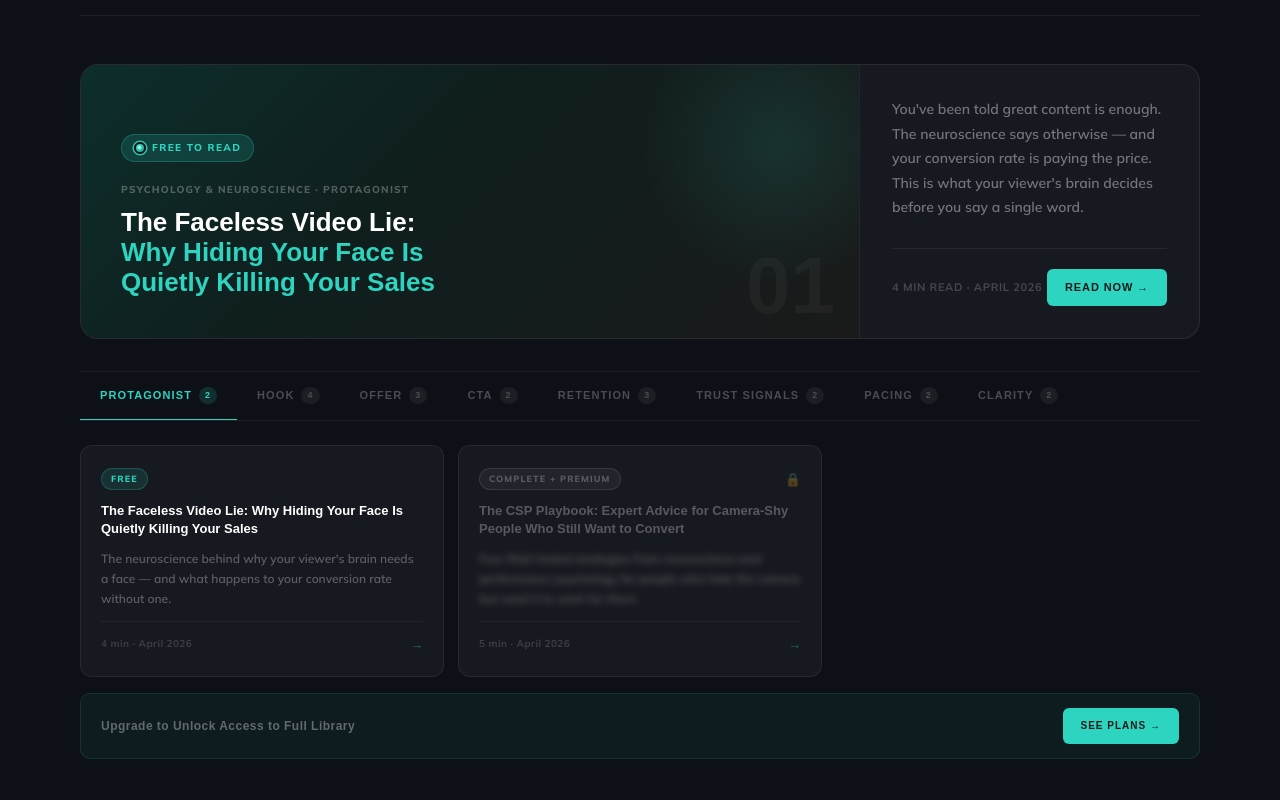
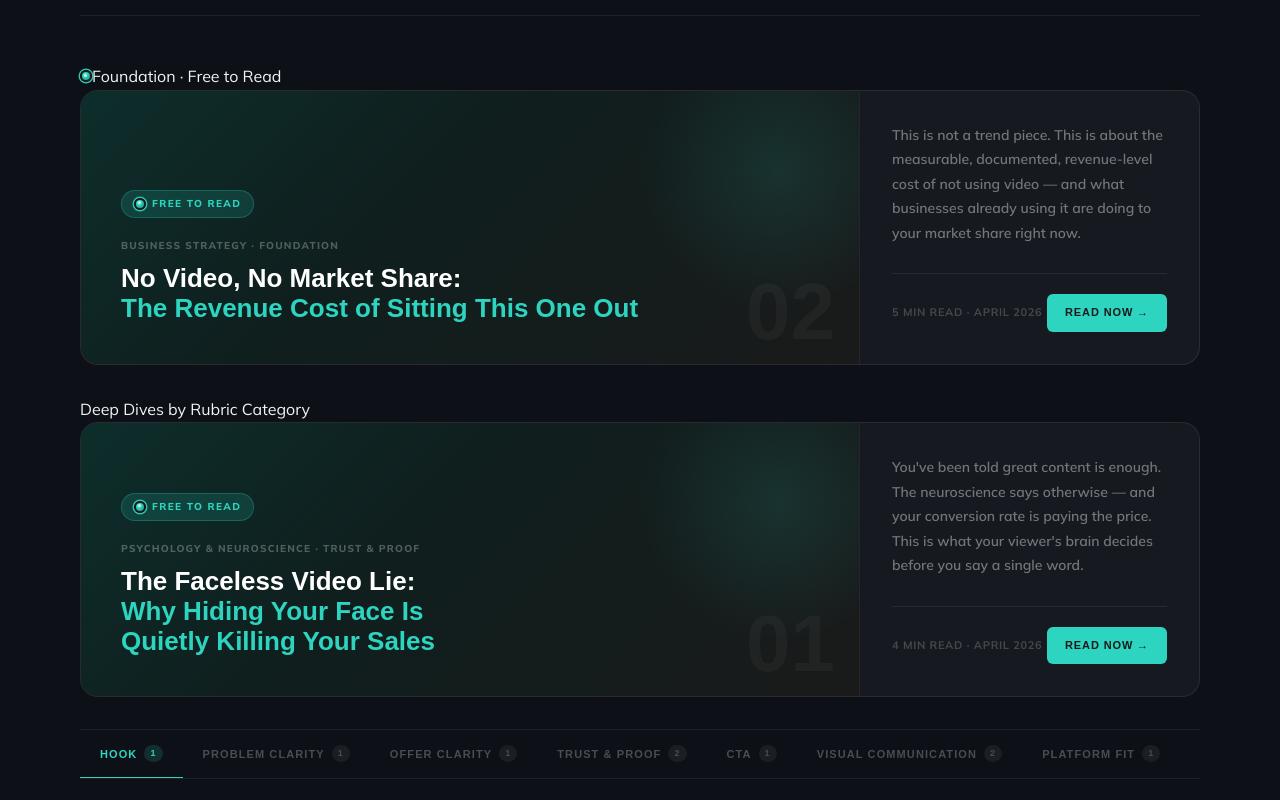
Before and after one commit to JsnMLP/vid-converts, a Next.js app: page / in a window 1280 px wide. Shown: the part 1980-2780 px from the top of the page. Built offline with nearby package versions, Linux system fonts and the light colour scheme; no server answers; a web font is replaced by a local one.

Commit message:
Foundation zone + correct 8 rubric tabs

```diff
--- a/src/app/page.tsx
+++ b/src/app/page.tsx
@@ -11,7 +11,7 @@ import { User } from '@supabase/supabase-js'
 export default function Home() {
   const [user, setUser] = useState<User | null>(null)
   const [showAuth, setShowAuth] = useState(false)
-  const [activeTab, setActiveTab] = useState('protagonist')
+  const [activeTab, setActiveTab] = useState('hook')
   const supabase = createClient()
 
   useEffect(() => {
@@ -23,157 +23,100 @@ export default function Home() {
   }, [])
 
   const tabs = [
-    { id: 'protagonist', label: 'Protagonist', count: 2 },
-    { id: 'hook', label: 'Hook', count: 4 },
-    { id: 'offer', label: 'Offer', count: 3 },
-    { id: 'cta', label: 'CTA', count: 2 },
-    { id: 'retention', label: 'Retention', count: 3 },
-    { id: 'trust', label: 'Trust Signals', count: 2 },
-    { id: 'pacing', label: 'Pacing', count: 2 },
-    { id: 'clarity', label: 'Clarity', count: 2 },
+    { id: 'hook', label: 'Hook', count: 1 },
+    { id: 'problem_clarity', label: 'Problem Clarity', count: 1 },
+    { id: 'offer_clarity', label: 'Offer Clarity', count: 1 },
+    { id: 'trust_proof', label: 'Trust & Proof', count: 2 },
+    { id: 'cta', label: 'CTA', count: 1 },
+    { id: 'visual_communication', label: 'Visual Communication', count: 2 },
+    { id: 'platform_fit', label: 'Platform Fit', count: 1 },
+    { id: 'measurement_readiness', label: 'Measurement Readiness', count: 1 },
   ]
 
-  const tabCards: Record<string, Array<{
+  type TabCard = {
     slug?: string
     title: string
     excerpt: string
     meta: string
     free: boolean
-  }>> = {
-    protagonist: [
+  }
+
+  const tabCards: Record<string, TabCard[]> = {
+    hook: [
       {
-        slug: 'faceless-video-lie',
-        title: 'The Faceless Video Lie: Why Hiding Your Face Is Quietly Killing Your Sales',
+        title: "The 3-Second Decision: What Neuroscience Says About Hooks That Stop the Scroll",
+        excerpt: "Your viewer's brain makes a stay-or-leave decision in under 400ms. Here's what it's scanning for.",
+        meta: "Coming soon",
+        free: false,
+      },
+    ],
+    problem_clarity: [
+      {
+        title: "The Pain Precision Framework: How to Name Your Viewer's Problem So Clearly They Feel Seen",
+        excerpt: "Vague pain statements get ignored. Specific ones stop the scroll. Here's how to articulate your viewer's problem better than they can.",
+        meta: "Coming soon",
+        free: false,
+      },
+    ],
+    offer_clarity: [
+      {
+        title: "Why Your Offer Lands Flat on Video — And the One Reframe That Fixes It",
+        excerpt: "The problem is not your offer. It is the sequence your brain presents it in. One structural shift changes everything.",
+        meta: "Coming soon",
+        free: false,
+      },
+    ],
+    trust_proof: [
+      {
+        slug: "faceless-video-lie",
+        title: "The Faceless Video Lie: Why Hiding Your Face Is Quietly Killing Your Sales",
         excerpt: "The neuroscience behind why your viewer's brain needs a face — and what happens to your conversion rate without one.",
-        meta: '4 min · April 2026',
+        meta: "4 min · April 2026",
         free: true,
       },
       {
-        title: 'The CSP Playbook: Expert Advice for Camera-Shy People Who Still Want to Convert',
-        excerpt: 'Four field-tested strategies from neuroscience and performance psychology for people who hate the camera but need it to work for them.',
-        meta: '5 min · April 2026',
-        free: false,
-      },
-    ],
-    hook: [
-      {
-        title: "The 3-Second Decision: What Neuroscience Says About Hooks That Stop the Scroll",
-        excerpt: "Your viewer's brain makes a stay-or-leave decision in under 400ms. Here's what it's scanning for and how to give it every time.",
-        meta: '5 min · Coming soon',
-        free: true,
-      },
-      {
-        title: 'Pattern Interrupts: The Attention Science Behind Hooks That Work at Scale',
-        excerpt: 'Why your brain is wired to ignore everything familiar — and the four interrupt types that force attention even in the most distracted feeds.',
-        meta: '5 min · Coming soon',
-        free: false,
-      },
-      {
-        title: "The Question Hook Formula: How to Open With Something Your Viewer Can't Ignore",
-        excerpt: "Questions trigger a neurological compulsion to answer. Here's the structure that creates an open loop your viewer must close.",
-        meta: '4 min · Coming soon',
-        free: false,
-      },
-      {
-        title: 'Hook Testing Framework: How to Know Which Opening Wins Before You Post',
-        excerpt: 'A systematic approach to A/B testing hooks with the exact metrics to watch and the decision threshold that tells you when you have a winner.',
-        meta: '6 min · Coming soon',
-        free: false,
-      },
-    ],
-    offer: [
-      {
-        title: 'Why Your Offer Lands Flat on Video — And the One Reframe That Fixes It',
-        excerpt: "The problem isn't your offer. It's the sequence your brain presents it in. One structural shift changes everything about how it lands.",
-        meta: '5 min · Coming soon',
-        free: false,
-      },
-      {
-        title: 'The Specificity Principle: Why Vague Offers Get Ignored and Precise Ones Convert',
-        excerpt: "Concrete specifics outperform generic claims in every conversion study ever run. Here's the mechanism and how to apply it to your offer.",
-        meta: '4 min · Coming soon',
-        free: false,
-      },
-      {
-        title: 'Anchoring and Framing: The Psychology of How Price Perception Works on Video',
-        excerpt: 'What you say before you name a price changes how the brain processes that number. This is the anchoring science — used ethically.',
-        meta: '6 min · Coming soon',
+        title: "Social Proof on Video: The Hierarchy That Makes Testimonials Actually Convert",
+        excerpt: "Not all social proof is equal. Here's the credibility hierarchy that makes viewers believe what they're seeing.",
+        meta: "Coming soon",
         free: false,
       },
     ],
     cta: [
       {
-        title: 'The CTA Science: Why Most Calls to Action Fail and How to Write One That Converts',
-        excerpt: 'The exact structure of a CTA that triggers action — and the common mistakes that make viewers scroll past without clicking.',
-        meta: '5 min · Coming soon',
+        title: "The CTA Science: Why Most Calls to Action Fail and How to Write One That Converts",
+        excerpt: "The exact structure of a CTA that triggers action — and the common mistakes that make viewers scroll past.",
+        meta: "Coming soon",
+        free: false,
+      },
+    ],
+    visual_communication: [
+      {
+        slug: "csp-playbook",
+        title: "The CSP Playbook: Expert Advice for Camera-Shy People Who Still Want to Convert",
+        excerpt: "Four field-tested strategies from neuroscience and performance psychology for people who hate the camera.",
+        meta: "5 min · April 2026",
         free: false,
       },
       {
-        title: "Urgency Without Manipulation: How to Create Real Scarcity Your Viewer Actually Believes",
-        excerpt: "Fake urgency destroys trust. Real urgency converts. Here's the difference — and how to build it authentically into every video.",
-        meta: '5 min · Coming soon',
+        title: "Frame, Light, Distance: The Camera Setup That Makes You Look Confident Before You Feel It",
+        excerpt: "Your environment is working for you or against you. Here is the exact setup that removes anxiety signals.",
+        meta: "Coming soon",
         free: false,
       },
     ],
-    retention: [
+    platform_fit: [
       {
-        title: 'The Retention Loop: How to Keep Viewers Watching Past the First 30 Seconds',
-        excerpt: "Most viewers leave in the first half-minute. Here's the neurological mechanism behind retention — and how to engineer it deliberately.",
-        meta: '5 min · Coming soon',
-        free: false,
-      },
-      {
-        title: 'Pattern and Payoff: The Narrative Structure That Makes Videos Impossible to Leave',
-        excerpt: "The brain is wired to complete open loops. Here's how to use that compulsion to hold attention from open to close.",
-        meta: '4 min · Coming soon',
-        free: false,
-      },
-      {
-        title: "Re-engagement Moments: Where to Place Value Spikes to Recover Dropping Attention",
-        excerpt: "Attention is not linear. It peaks, drops, and recovers. Here's how to engineer the recovery moments that save your watch time.",
-        meta: '6 min · Coming soon',
+        title: "Wrong Platform, Wrong Format: Why Great Videos Fail Before Anyone Watches Them",
+        excerpt: "The best video in the world underperforms on the wrong platform. Here's how to match format to where your audience lives.",
+        meta: "Coming soon",
         free: false,
       },
     ],
-    trust: [
+    measurement_readiness: [
       {
-        title: 'Social Proof on Video: The Hierarchy That Makes Testimonials Actually Convert',
-        excerpt: "Not all social proof is equal. Here's the credibility hierarchy that makes viewers believe what they're seeing — and act on it.",
-        meta: '5 min · Coming soon',
-        free: false,
-      },
-      {
-        title: "Authority Signals: The Non-Verbal Cues That Establish Expertise Before You Say a Word",
-        excerpt: "Your viewer's brain assigns authority in the first seconds — before your content lands. Here's what it's reading and how to control it.",
-        meta: '5 min · Coming soon',
-        free: false,
-      },
-    ],
-    pacing: [
-      {
-        title: 'The Rhythm of Persuasion: How Pacing Controls Emotional Response on Video',
-        excerpt: "Pacing is not editing speed. It's emotional sequencing. Here's how to control the rhythm that moves viewers toward a decision.",
-        meta: '5 min · Coming soon',
-        free: false,
-      },
-      {
-        title: 'Dead Air and Dead Weight: Editing for Energy Without Losing Authenticity',
-        excerpt: 'The cuts that drain energy versus the cuts that build it. A practical guide to pacing that converts without feeling manufactured.',
-        meta: '4 min · Coming soon',
-        free: false,
-      },
-    ],
-    clarity: [
-      {
-        title: "Message Clarity: Why Viewers Tune Out When They Can't Immediately Understand What You Do",
-        excerpt: "Confusion is the conversion killer. Here's the clarity framework that makes your message land in the first five seconds.",
-        meta: '4 min · Coming soon',
-        free: false,
-      },
-      {
-        title: 'One Job: The Constraint That Forces Clarity and Doubles Conversion Rate',
-        excerpt: "Every video that tries to do two things fails at both. Here's how the one-job constraint transforms unfocused content into conversion machines.",
-        meta: '4 min · Coming soon',
+        title: "Are You Measuring the Right Things? The Video Metrics That Actually Predict Revenue",
+        excerpt: "Views and likes don't pay the bills. Here's the measurement framework that connects video performance to business outcomes.",
+        meta: "Coming soon",
         free: false,
       },
     ],
@@ -214,7 +157,7 @@ export default function Home() {
                 <strong>Drop your video here to get started</strong>
                 <span>MP4 or MOV up to 500MB · or paste a URL below</span>
                 <a href="https://www.freeconvert.com/video-compressor" target="_blank" rel="noopener noreferrer" onClick={e => e.stopPropagation()} style={{ fontSize:'12px', color:'var(--teal)', textDecoration:'none', marginTop:'4px', display:'inline-block', opacity:0.85 }}>
-                  Video over 500MB? Compress it free →
+                  Video over 500MB? Compress it free &rarr;
                 </a>
               </div>
               <button className={styles.uploadBtn} onClick={() => user ? window.location.href = '/dashboard' : setShowAuth(true)}>
@@ -223,7 +166,7 @@ export default function Home() {
             </div>
             <div className={styles.uploadDivider}><span>or</span></div>
             <div className={styles.urlRow}>
-              <input className={styles.urlInput} placeholder="Paste a video URL (YouTube, Vimeo, Instagram…)" readOnly onClick={() => user ? window.location.href = '/dashboard' : setShowAuth(true)} />
+              <input className={styles.urlInput} placeholder="Paste a video URL (YouTube, Vimeo, Instagram...)" readOnly onClick={() => user ? window.location.href = '/dashboard' : setShowAuth(true)} />
               <button className={styles.urlBtn} onClick={() => user ? window.location.href = '/dashboard' : setShowAuth(true)}>Audit URL</button>
             </div>
           </div>
@@ -277,7 +220,7 @@ export default function Home() {
           </div>
         </section>
 
-        {/* ── BLOG SECTION ── */}
+        {/* BLOG SECTION */}
         <section className={styles.blogSection}>
           <div className={styles.blogInner}>
 
@@ -299,8 +242,44 @@ export default function Home() {
                 <p className={styles.blogDesc}>
                   The psychology, neuroscience, and strategy behind video that actually converts.
                 </p>
-                <a href="/library" className={styles.blogAllLink}>Browse the full library →</a>
+                <a href="/library" className={styles.blogAllLink}>Browse the full library &rarr;</a>
               </div>
+            </div>
+
+            {/* Foundation Zone */}
+            <div className={styles.foundationZone}>
+              <div className={styles.foundationLabel}>
+                <div className={styles.nodeSm} />
+                Foundation &middot; Free to Read
+              </div>
+              <a href="/blog/no-video-no-market-share" className={styles.blogFeatured}>
+                <div className={styles.blogFeaturedVisual}>
+                  <div className={styles.blogFeatTag}>
+                    <div className={styles.nodeSm} />
+                    Free to Read
+                  </div>
+                  <div className={styles.blogFeatEyebrow}>Business Strategy &middot; Foundation</div>
+                  <div className={styles.blogFeatTitle}>
+                    No Video, No Market Share:<br />
+                    <em>The Revenue Cost of Sitting This One Out</em>
+                  </div>
+                  <div className={styles.blogFeatBigText}>02</div>
+                </div>
+                <div className={styles.blogFeatBody}>
+                  <p className={styles.blogFeatExcerpt}>
+                    This is not a trend piece. This is about the measurable, documented, revenue-level cost of not using video — and what businesses already using it are doing to your market share right now.
+                  </p>
+                  <div className={styles.blogFeatFooter}>
+                    <span className={styles.blogFeatMeta}>5 min read &middot; April 2026</span>
+                    <span className={styles.blogFeatBtn}>Read now &rarr;</span>
+                  </div>
+                </div>
+              </a>
+            </div>
+
+            {/* Rubric divider */}
+            <div className={styles.rubricDivider}>
+              <span className={styles.rubricDividerLabel}>Deep Dives by Rubric Category</span>
             </div>
 
             {/* Featured card */}
@@ -310,7 +289,7 @@ export default function Home() {
                   <div className={styles.nodeSm} />
                   Free to Read
                 </div>
-                <div className={styles.blogFeatEyebrow}>Psychology &amp; Neuroscience · Protagonist</div>
+                <div className={styles.blogFeatEyebrow}>Psychology &amp; Neuroscience &middot; Trust &amp; Proof</div>
                 <div className={styles.blogFeatTitle}>
                   The Faceless Video Lie:<br />
                   <em>Why Hiding Your Face Is<br />Quietly Killing Your Sales</em>
@@ -322,8 +301,8 @@ export default function Home() {
                   You&apos;ve been told great content is enough. The neuroscience says otherwise — and your conversion rate is paying the price. This is what your viewer&apos;s brain decides before you say a single word.
                 </p>
                 <div className={styles.blogFeatFooter}>
-                  <span className={styles.blogFeatMeta}>4 min read · April 2026</span>
-                  <span className={styles.blogFeatBtn}>Read now →</span>
+                  <span className={styles.blogFeatMeta}>4 min read &middot; April 2026</span>
+                  <span className={styles.blogFeatBtn}>Read now &rarr;</span>
                 </div>
               </div>
             </a>
@@ -333,11 +312,11 @@ export default function Home() {
               {tabs.map(tab => (
                 <button
                   key={tab.id}
-                  className={`${styles.blogTabBtn} ${activeTab === tab.id ? styles.blogTabBtnActive : ''}`}
+                  className={styles.blogTabBtn + (activeTab === tab.id ? ' ' + styles.blogTabBtnActive : '')}
                   onClick={() => setActiveTab(tab.id)}
                 >
                   {tab.label}
-                  <span className={`${styles.blogTabCount} ${activeTab === tab.id ? styles.blogTabCountActive : ''}`}>
+                  <span className={styles.blogTabCount + (activeTab === tab.id ? ' ' + styles.blogTabCountActive : '')}>
                     {tab.count}
                   </span>
                 </button>
@@ -348,7 +327,7 @@ export default function Home() {
             <div className={styles.blogTabCards}>
               {(tabCards[activeTab] || []).map((card, i) => (
                 card.free && card.slug ? (
-                  <a key={i} href={`/blog/${card.slug}`} className={styles.blogCard}>
+                  <a key={i} href={'/blog/' + card.slug} className={styles.blogCard}>
                     <div className={styles.blogCardTop}>
                       <span className={styles.blogCardFree}>Free</span>
                     </div>
@@ -356,20 +335,20 @@ export default function Home() {
                     <p className={styles.blogCardExcerpt}>{card.excerpt}</p>
                     <div className={styles.blogCardFooter}>
                       <span className={styles.blogCardMeta}>{card.meta}</span>
-                      <span className={styles.blogCardArrow}>→</span>
+                      <span className={styles.blogCardArrow}>&rarr;</span>
                     </div>
                   </a>
                 ) : (
-                  <div key={i} className={`${styles.blogCard} ${styles.blogCardLocked}`}>
+                  <div key={i} className={styles.blogCard + ' ' + styles.blogCardLocked}>
                     <div className={styles.blogCardTop}>
                       <span className={styles.blogCardExclusive}>Complete + Premium</span>
                       <span className={styles.blogCardLock}>🔒</span>
                     </div>
                     <div className={styles.blogCardTitle}>{card.title}</div>
-                    <p className={`${styles.blogCardExcerpt} ${styles.blogCardExcerptBlur}`}>{card.excerpt}</p>
+                    <p className={styles.blogCardExcerpt + ' ' + styles.blogCardExcerptBlur}>{card.excerpt}</p>
                     <div className={styles.blogCardFooter}>
                       <span className={styles.blogCardMeta}>{card.meta}</span>
-                      <span className={styles.blogCardArrow}>→</span>
+                      <span className={styles.blogCardArrow}>&rarr;</span>
                     </div>
                   </div>
                 )
@@ -379,7 +358,7 @@ export default function Home() {
             {/* Upgrade nudge */}
             <div className={styles.blogNudge}>
               <span className={styles.blogNudgeText}>Upgrade to Unlock Access to Full Library</span>
-              <a href="/pricing" className={styles.blogNudgeBtn}>See Plans →</a>
+              <a href="/pricing" className={styles.blogNudgeBtn}>See Plans &rarr;</a>
             </div>
 
           </div>
@@ -416,7 +395,7 @@ export default function Home() {
             </div>
           </div>
           <div className={styles.footerBottom}>
-            <span>© 2026 Digital Nuclei. All rights reserved.</span>
+            <span>&copy; 2026 Digital Nuclei. All rights reserved.</span>
             <span><BrandLogo /> is a product of <a href="https://digitalnuclei.com" target="_blank" rel="noopener noreferrer" className={styles.footerTealLink}>Digital Nuclei</a></span>
           </div>
         </div>
```
